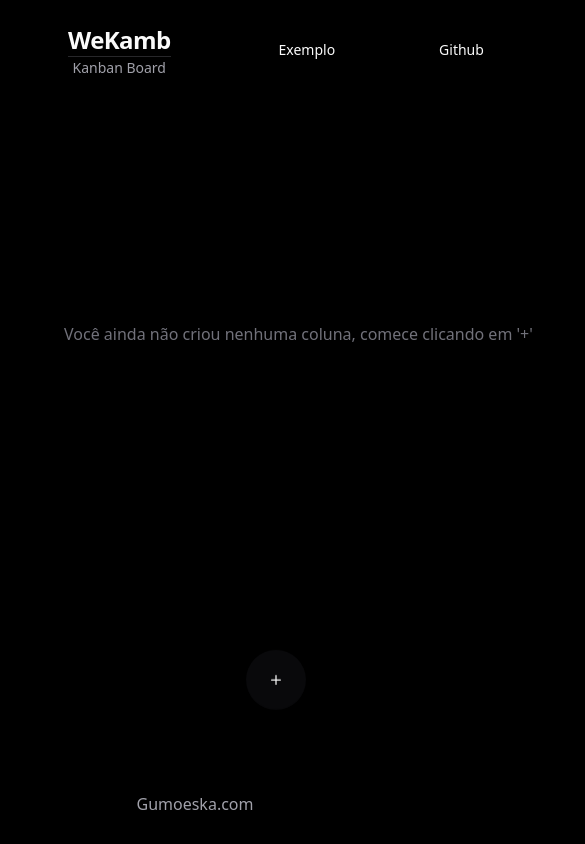
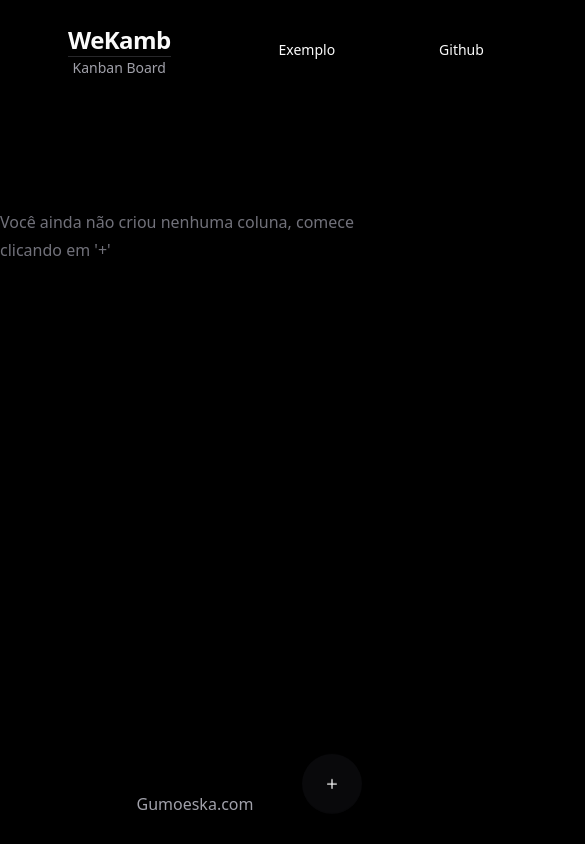
Before and after one commit to gumoeska/WeKamb, a React (Vite) app: page / in a window 390 px wide. Shown: the whole page, 585 px wide, since content can reach past the window. Built offline with nearby package versions, Linux system fonts and the light colour scheme.

Commit message:
fix: fixing mobile spacements and stuff

```diff
--- a/src/components/Board/Board.tsx
+++ b/src/components/Board/Board.tsx
@@ -25,12 +25,12 @@ const Board = () => {
     }, []);
 
     return (
-        <div className="pt-32 min-w-max bg-black">
+        <div className="lg:min-w-max bg-black">
             <Dialog>
-                <DialogTrigger className="fixed p-5 m-5 bottom-28 right-16 z-50 rounded-full size-18 border-0 animate-bounce hover:animate-spin bg-zinc-950">
+                <DialogTrigger className="fixed p-5 m-5 bottom-2 right-2 lg:bottom-28 lg:right-16 z-50 rounded-full size-18 border-0 animate-bounce hover:animate-spin bg-zinc-950">
                     <IoIosAdd size={20} />
                 </DialogTrigger>
-                <DialogContent>
+                <DialogContent className="size-max">
                     <DialogHeader>
                         <DialogTitle>Criar uma Coluna</DialogTitle>
                         <DialogDescription>
@@ -41,7 +41,7 @@ const Board = () => {
                 </DialogContent>
             </Dialog>
 
-            <div className="flex flex-row gap-8 overflow-scroll">
+            <div className="flex flex-row gap-8">
                 {columns.length > 0 ? (columns.map((e: any) => {
                     return (
                         <Column
--- a/src/components/Column/Column.tsx
+++ b/src/components/Column/Column.tsx
@@ -107,8 +107,8 @@ const Column = ({ title, headingColor, column, cards, setCards, setColumns }: Co
     }
 
     return (
-        <div className="grid grid-rows-2">
-            <Card onDragOver={handleDragOver} onDragLeave={handleDragLeave} onDrop={handleDragEnd} className={`bg-black p-4 w-full transition-colors ${active ? "bg-zinc-800/10" : "bg-zinc-800/0"}`}>
+        <div className="grid grid-rows py-5">
+            <Card onDragOver={handleDragOver} onDragLeave={handleDragLeave} onDrop={handleDragEnd} className={`bg-black p-4 transition-colors ${active ? "bg-zinc-800/10" : "bg-zinc-800/0"}`}>
                 <div className="w-56">
                     <CardHeader className="p-0 border-b">
                         <div className="mb-3 flex items-center justify-between">
@@ -120,7 +120,7 @@ const Column = ({ title, headingColor, column, cards, setCards, setColumns }: Co
                             </span>
                         </div>
                     </CardHeader>
-                    <CardContent className="p-0 py-5">
+                    <CardContent className="p-0 pt-5">
                         <div>
                             {filteredCards.map((x) => {
                                 return <CardComp key={x.id} {...x} handleDragStart={handleDragStart} />
@@ -130,7 +130,7 @@ const Column = ({ title, headingColor, column, cards, setCards, setColumns }: Co
                     </CardContent>
                 </div>
             </Card>
-            <div className="flex flex-col py-3">
+            <div className="flex flex-col pt-3">
                 <Button variant={'outline'} className="bg-black hover:bg-red-500/60" onClick={() => removeColumn(column)}>
                     <MdDelete size={20} />
                 </Button>
--- a/src/components/Footer/Footer.tsx
+++ b/src/components/Footer/Footer.tsx
@@ -2,7 +2,7 @@ import { Button } from "../ui/button";
 
 const Footer = () => {
     return (
-        <footer className="flex flex-col gap-5 p-5 items-center relative">
+        <footer className="flex flex-col gap-5 p-5 items-center">
             <div className="flex flex-col items-center">
                 <a target="_blank" href="https://www.gumoeska.com">
                     <Button variant={'link'} className="text-md font-thin leading-none text-zinc-400">
--- a/src/index.css
+++ b/src/index.css
@@ -36,7 +36,7 @@
   }
 
   .dark {
-    --background: 240 10% 3.9%;
+    --background: 240 10% 0%;
     --foreground: 0 0% 98%;
 
     --card: 240 10% 3.9%;
--- a/src/pages/Home/Home.tsx
+++ b/src/pages/Home/Home.tsx
@@ -4,18 +4,19 @@ import Header from "../../components/Header";
 
 const HomePage = () => {
     return (
-        <main className='flex flex-col min-h-screen bg-black justify-between min-w-max'>
-            <div className="fixed top-0 left-0 w-full z-50 bg-black">
+        <main>
+            <div className="fixed top-0 w-screen bg-black">
                 <Header />
             </div>
 
-            <div className="max-w-7xl mx-auto p-16 mt-4">
-                <section className="flex flex-col items-center justify-center">
+            <div className="mx-auto my-24">
+                <section className="flex flex-col items-center overflow-scroll overflow-y-hidden">
                     <Board />
                 </section>
             </div>
-            <div className="fixed bottom-0 left-0 w-full z-50 bg-black">
-                <div className="mx-auto bg-black">
+
+            <div className="flex flex-col items-center justify-center">
+                <div className="fixed bottom-0 w-screen bg-black">
                     <Footer />
                 </div>
             </div>
```
